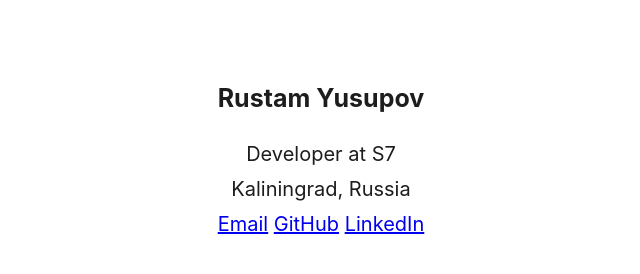
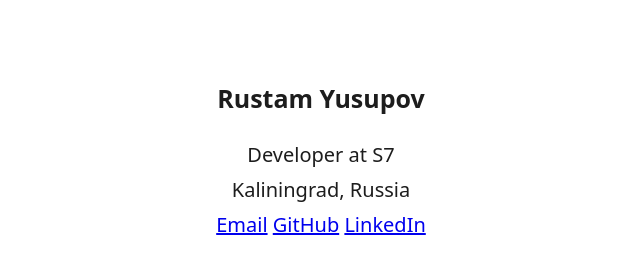
Before and after one commit to rustamyusupov/rstm.me, a plain HTML site: page src/index.html in a window 1280 px wide. Shown: the whole page, without its empty margins (319-959 px from the left). Drawn offline with Linux system fonts and the light colour scheme.

Commit message:
Update font-family in style.css to use system-ui

```diff
--- a/src/style.css
+++ b/src/style.css
@@ -1,6 +1,6 @@
 :root {
   color: #1d1d1d;
-  font-family: -apple-system, BlinkMacSystemFont, sans-serif;
+  font-family: system-ui, sans-serif;
   font-size: 1.25em;
   line-height: 1.75;
   margin: auto;
```
